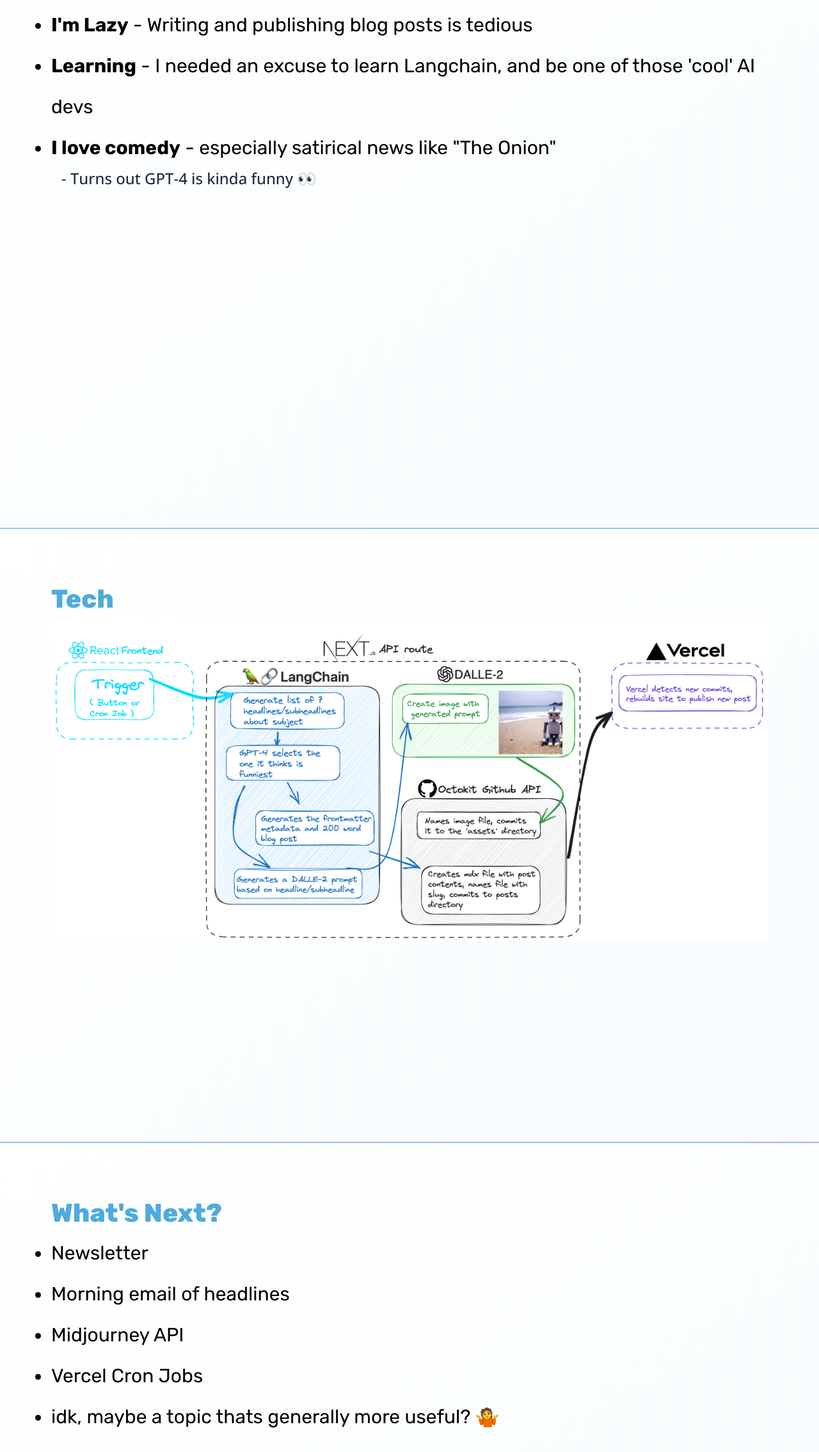
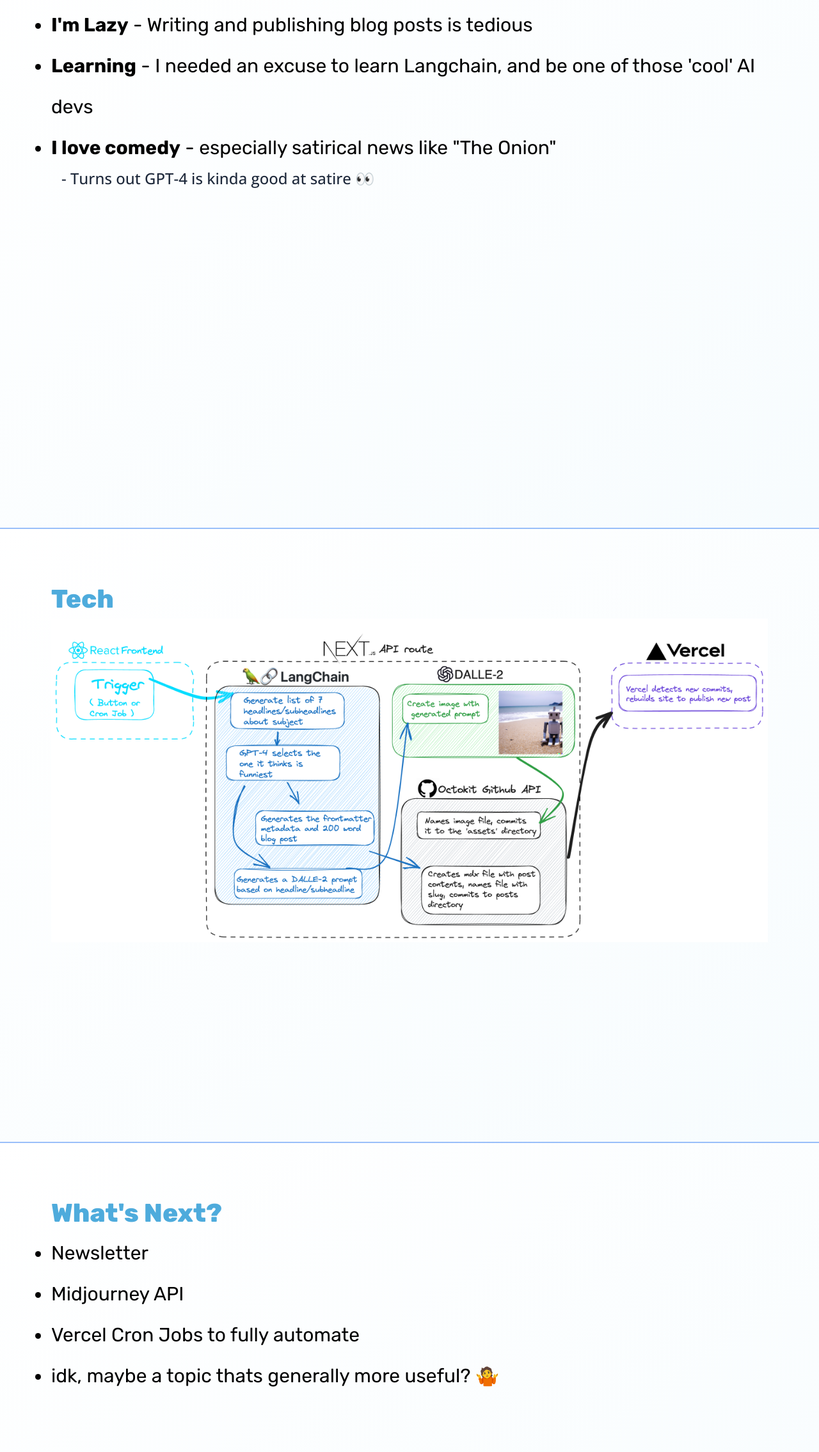
Before and after one commit to tyfiero/SatiricalSilicon, a Next.js app: page /talk in a window 1280 px wide. Shown: the part 1170-3440 px from the top of the page at 64% size. Built offline with nearby package versions, Linux system fonts and the light colour scheme.

Commit message:
last changes

```diff
--- a/pages/talk.tsx
+++ b/pages/talk.tsx
@@ -85,7 +85,7 @@
             <li><strong>I'm Lazy</strong> - Writing and publishing blog posts is tedious</li>
             <li> <strong>Learning</strong> - I needed an excuse to learn Langchain, and be one of those 'cool' AI devs</li>
             <li><strong>I love comedy</strong> - especially satirical news like "The Onion"</li>
-            <p className="ml-4 text-2xl"> - Turns out GPT-4 is kinda funny 👀</p>
+            <p className="ml-4 text-2xl"> - Turns out GPT-4 is kinda good at satire <Link href={"/posts"}>👀</Link></p>
         </ol>
 
 
@@ -106,9 +106,8 @@
         </h1>
         <ol className="text-3xl leading-[4rem] f1 list-disc">
             <li>Newsletter</li>
-            <li>Morning email of headlines</li>
             <li>Midjourney API</li>
-            <li>Vercel Cron Jobs</li>
+            <li>Vercel Cron Jobs to fully automate</li>
             <li>idk, maybe a topic thats generally more useful? 🤷</li>
         </ol>
 
```
